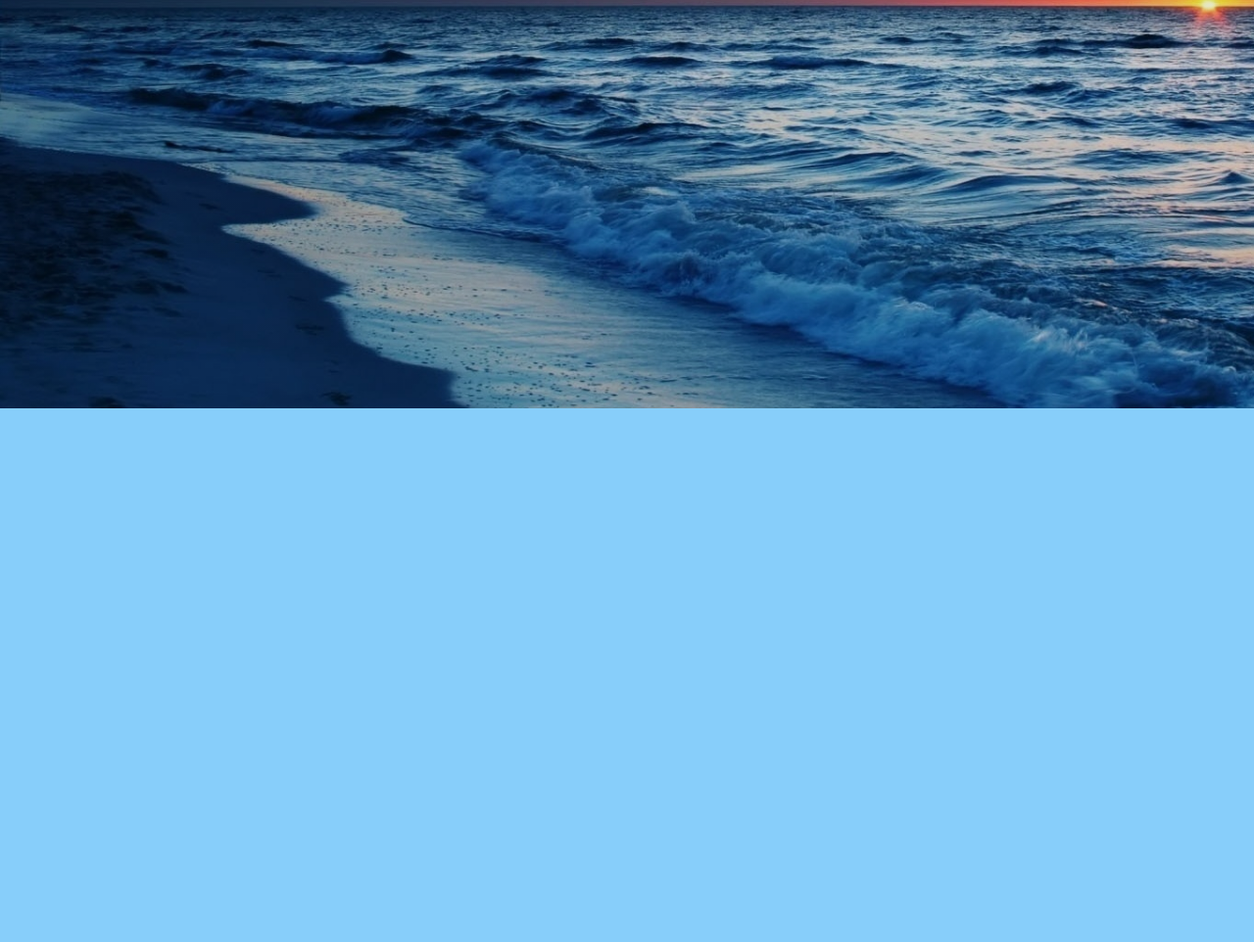
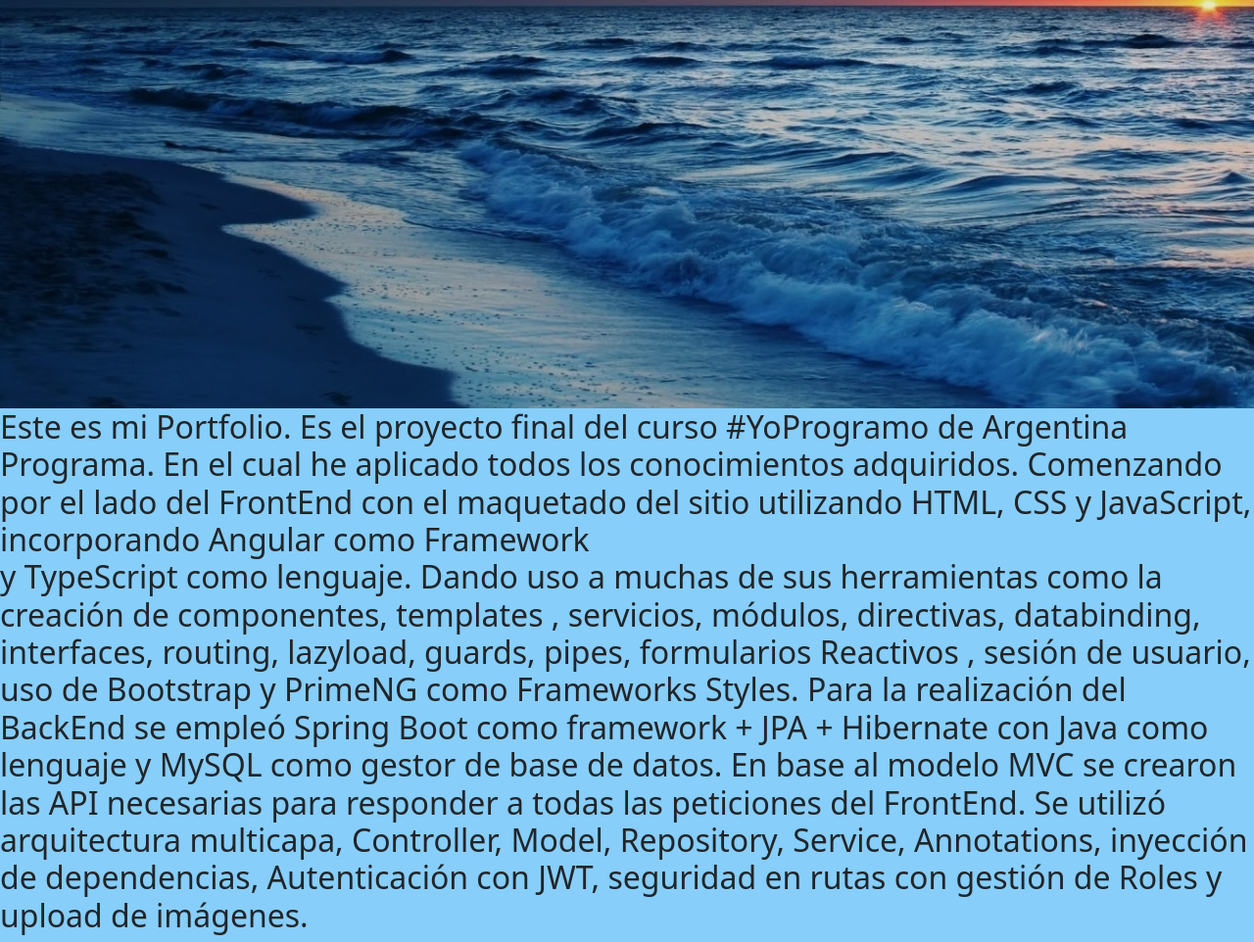
Before and after one commit to R-charry/Portafolio-FrontEnd-ARG-Prog, a plain HTML site: page index.html in a window 1280 px wide. Shown: the part 443-1405 px from the top of the page at 98% size. Before the commit the page ends 860 px from the top, so only its background shows below. Drawn offline with Linux system fonts and the light colour scheme.

Commit message:
siguiendo con presentación

```diff
--- a/index.html
+++ b/index.html
@@ -54,6 +54,8 @@
 <section class="banner">
   <div class="container-texto-banner">
   <h1 class="">Ramiro Charry <br> <span>Desarrollador Web Full Stack</span></h1>
+
+
   </div>
   <img src="img/perfil.png" class="img-perfil img-fluid" alt="">
 </section>
@@ -88,6 +90,21 @@
     </div>
   </div>
 </div>
+<!-- Seccion Presentacion -->
+<section class="presentacion">
+  <h2>
+    Este es mi Portfolio. Es el proyecto final del curso #YoProgramo de Argentina Programa.
+     En el cual he aplicado todos los conocimientos adquiridos.
+     Comenzando por el lado del FrontEnd con el maquetado del sitio utilizando HTML, CSS y JavaScript, incorporando Angular como Framework <br>
+       y TypeScript como lenguaje. Dando uso a muchas de sus herramientas como la creación de componentes, templates
+       , servicios, módulos, directivas, databinding, interfaces, routing, lazyload, guards, pipes, formularios Reactivos
+       , sesión de usuario, uso de Bootstrap y PrimeNG como Frameworks Styles. Para la realización del BackEnd se empleó
+       Spring Boot como framework + JPA + Hibernate con Java como lenguaje y MySQL como gestor de base de datos.
+       En base al modelo MVC se crearon las API necesarias para responder a todas las peticiones del FrontEnd.
+       Se utilizó arquitectura multicapa, Controller, Model, Repository, Service, Annotations, inyección de dependencias,
+       Autenticación con JWT, seguridad en rutas con gestión de Roles y upload de imágenes.
+  </h2>
+</section>
 
 
 
```
